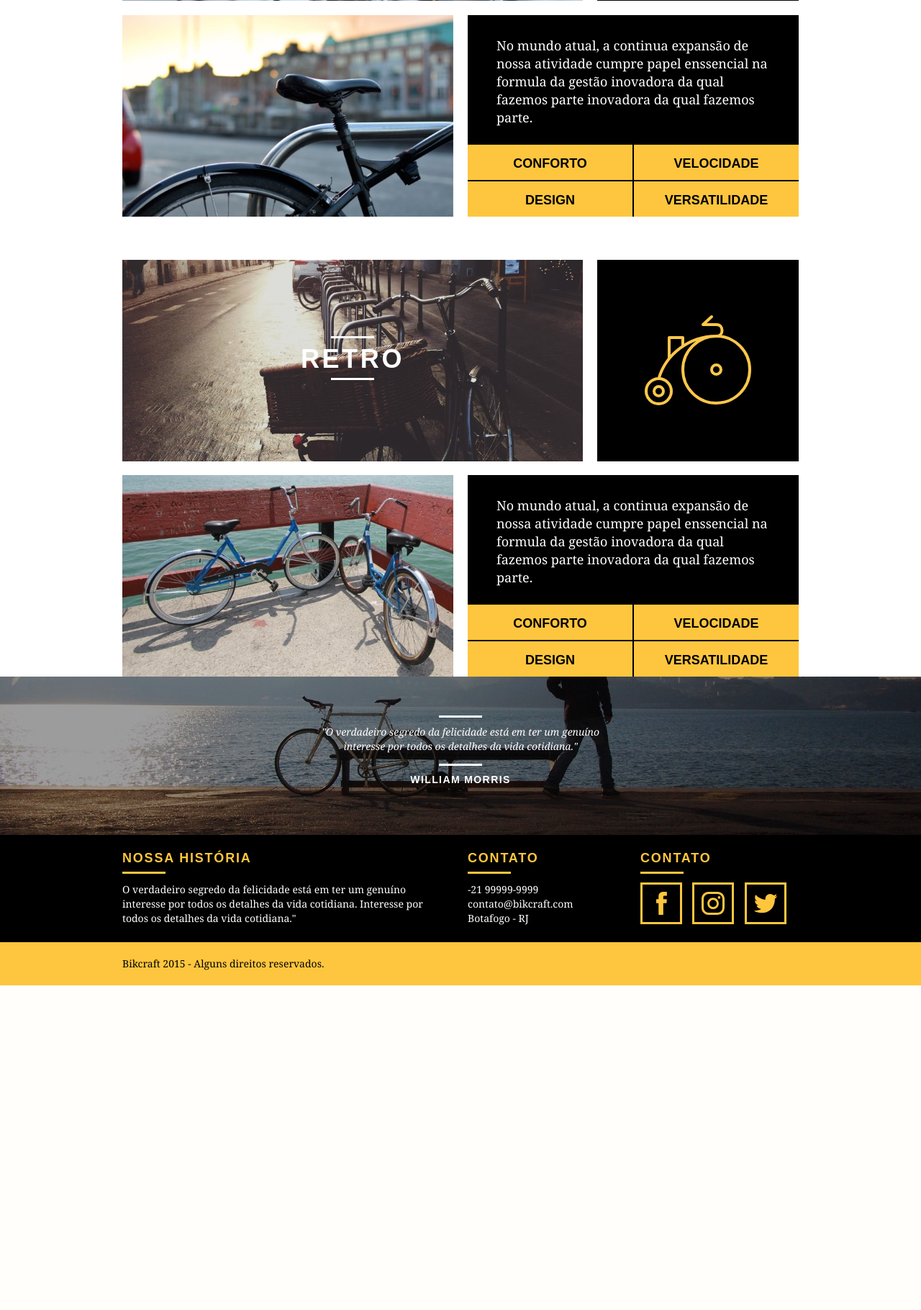
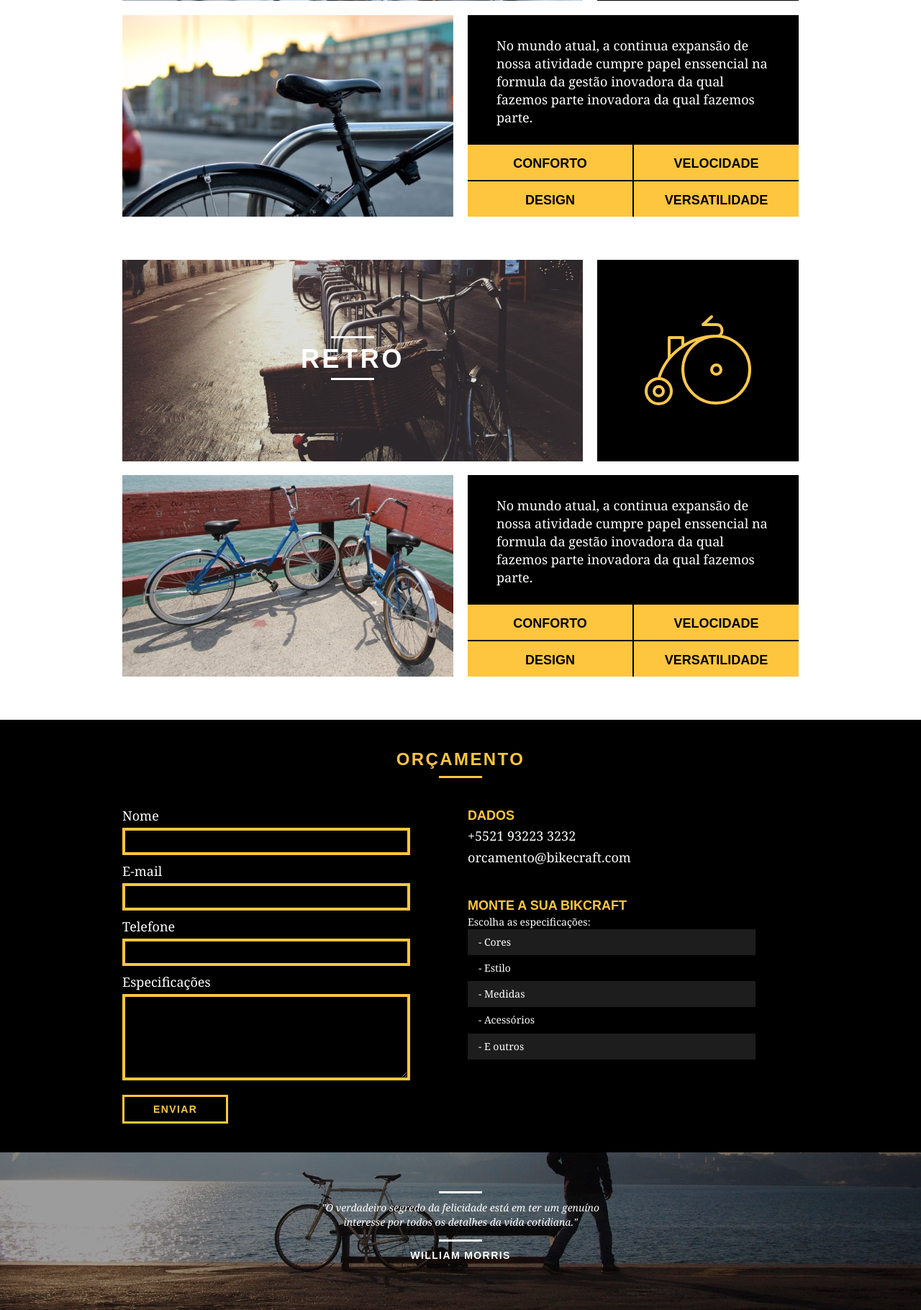
Before and after one commit to wevertonmonteiroc/bikcraft, a PHP site: page /produtos.html in a window 1280 px wide. Shown: the part 1230-3050 px from the top of the page at 72% size. Before the commit the page ends 2599 px from the top, so only its background shows below. Run offline with PHP 8.4, Linux system fonts and the light colour scheme.

Commit message:
Estilização e conclusão do formulario da pagina PRODUTOS

```diff
--- a/css/produtos.css
+++ b/css/produtos.css
@@ -62,6 +62,7 @@
     text-align: center;
     padding-top: 16px;
 }
+
 .produto_info ul li:nth-child(1), .produto_info ul li:nth-child(2){
     margin-bottom: 2px;
 }
@@ -69,3 +70,105 @@
 .produto_info ul li:nth-child(even) {
     margin-left: 2px;
 }
+
+/*Css do Orçamento*/
+
+.orcamento {
+    background: #000;
+    width: 100%;
+    margin-top: 60px;
+    padding: 40px 0px;
+}
+
+.orcamento h2 {
+    color: #fec63e;
+}
+
+.orcamento h2::after {
+    background: #fec63e;
+}
+
+.form {
+    padding-right: 60px;
+}
+
+.form label {
+    display: block;
+    color: #fff;
+    font-family: Georgia, 'Times New Roman', serif;
+    font-size: 18px;
+    line-height: 25px;
+    margin-bottom: 4px;
+}
+
+.form input {
+    display: block;
+    width: 100%;
+    border: 4px solid #fec63e;
+    background: none;
+    color: #fff;
+    padding: 7px 10px;
+    margin-bottom: 10px;
+    outline: none;
+    font-size: 14px;
+    font-family: Georgia, 'Times New Roman', serif;
+}
+
+.form textarea {
+    display: block;
+    width: 100%;
+    height: 120px;
+    border: 4px solid #fec63e;
+    background: none;
+    color: #fff;
+    padding: 7px 10px;
+    margin-bottom: 20px;
+    outline: none;
+    font-size: 14px;
+    font-family: Georgia, 'Times New Roman', serif;
+}
+
+.form button {
+    background: none;
+    padding: 7px 40px;
+}
+
+.orcamento_dados {
+    color: #fff;
+}
+
+.orcamento_dados h3 {
+    font-size: 18px;
+    line-height: 25px;
+    text-transform: uppercase;
+    color: #fec63e;
+    font-weight: bold;
+}
+
+.orcamento_dados span {
+    display: block;
+    font-size: 18px;
+    font-family: Georgia, 'Times New Roman', serif;
+    line-height: 30px;
+}
+
+.dados_email {
+    margin-bottom: 40px;
+}
+
+.orcamento_dados ul {
+    padding-right: 60px;
+}
+
+.orcamento_dados ul li {
+    font-family: Georgia, 'Times New Roman', serif;
+    font-size: 14px;
+    padding: 10px 15px;
+}
+
+.orcamento_dados ul li:nth-child(odd) {
+    background: #1d1d1d ;
+}
+.orcamento_dados p {
+    margin-top: 8px 0px;
+}
--- a/produtos.html
+++ b/produtos.html
@@ -18,8 +18,8 @@
         </a>
         <nav class="grid-12 header_menu">
           <ul>
-            <li><a href="sobre.html" class="menu_ativo">SOBRE</a></li>
-            <li><a href="produtos.html">PRODUTOS</a></li>
+            <li><a href="sobre.html">SOBRE</a></li>
+            <li><a href="produtos.html" class="menu_ativo">PRODUTOS</a></li>
             <li><a href="portfolio.html">PORTFÓLIO</a></li>
             <li><a href="contato.html">CONTATO</a></li>
           </ul>
@@ -88,8 +88,35 @@
       </div>
     </section>
 
-    <section class="formulario">
-
+    <section class="orcamento">
+      <div class="container">
+        <h2 class="subtitulo">Orçamento</h2>
+        <form id="form_orcamento" class="form grid-8">
+          <label for="nome">Nome</label>
+          <input type="text" id="nome">
+          <label for="email">E-mail</label>
+          <input type="text" id="email">
+          <label for="telefone">Telefone</label>
+          <input type="text" id="telefone">
+          <label for="espec">Especificações</label>
+          <textarea id="espec"></textarea>
+          <button type="submit" class="btn">Enviar</button>
+        </form>
+        <div class="orcamento_dados grid-8">
+          <h3>Dados</h3>
+          <span>+5521 93223 3232</span>
+          <span class="dados_email">orcamento@bikecraft.com</span>
+          <h3>Monte a sua Bikcraft</h3>
+          <p>Escolha as especificações:</p>
+          <ul>
+            <li>- Cores</li>
+            <li>- Estilo</li>
+            <li>- Medidas</li>
+            <li>- Acessórios</li>
+            <li>- E outros</li>
+          </ul>
+        </div>
+      </div>
     </section>
 
     <section class="quebra">
```
